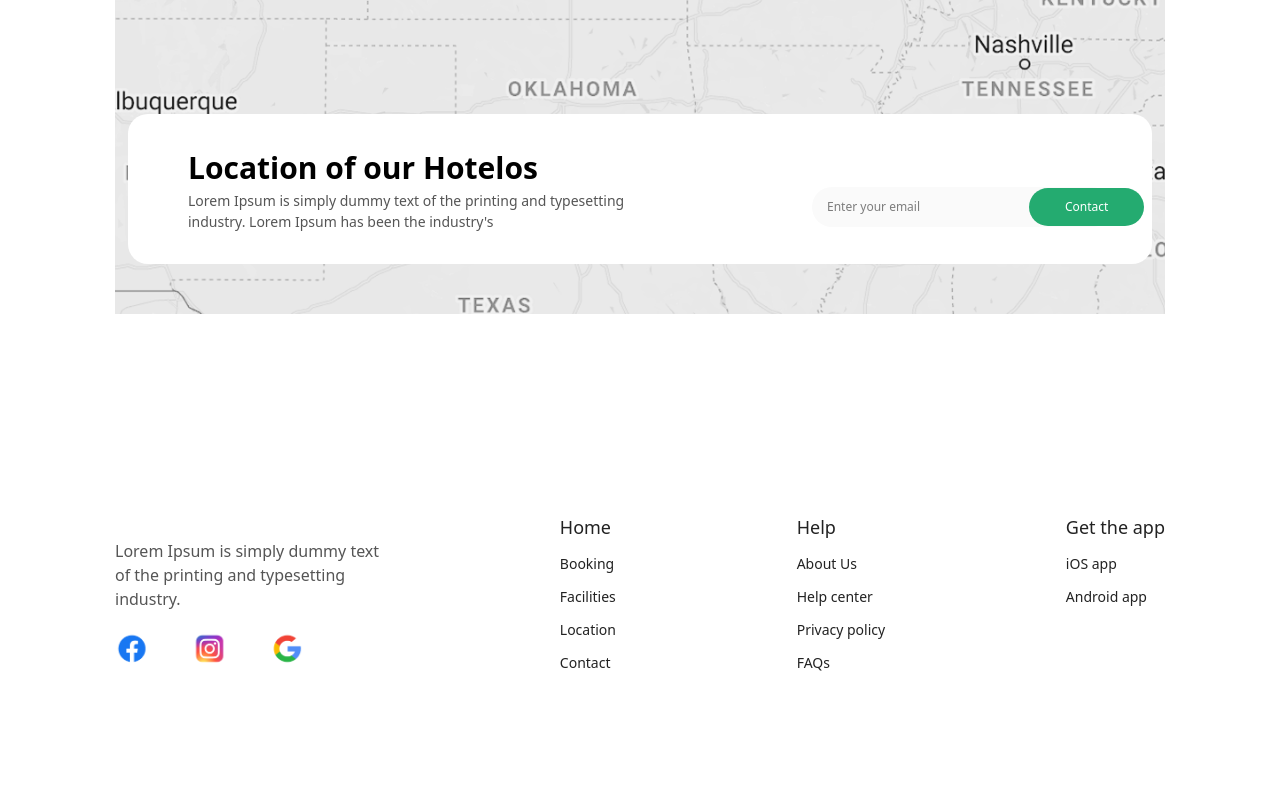
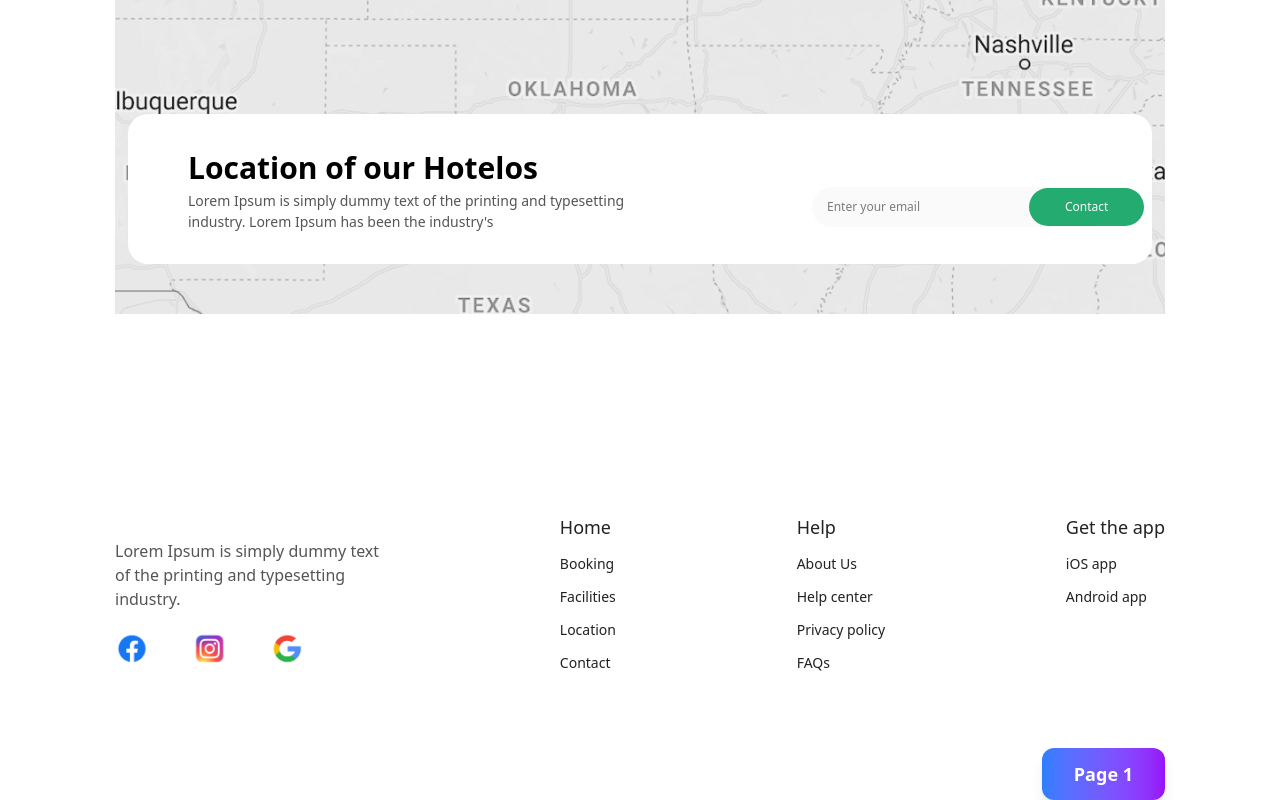
Before and after one commit to mnozilshoev-rgb/w3-homework3, a website: page index.html in a window 1280 px wide. Shown: the part 3172-3972 px from the top of the page. Before the commit the page ends 3920 px from the top, so only its background shows below. Drawn offline with Linux system fonts and the light colour scheme.

Commit message:
added buttton in page 2

```diff
--- a/index.html
+++ b/index.html
@@ -302,7 +302,15 @@
 
 </div>
 
+<div class="max-w-[1050px] m-auto flex items-end justify-end">
 
+    <a href="./src/page2.html" target="_blank">
+        <button class="px-8 py-3 rounded-xl bg-gradient-to-r from-blue-500 to-purple-600 text-white font-semibold text-lg shadow-lg hover:shadow-2xl hover:scale-105 transform transition duration-300 ease-in-out m-auto">
+            Page 1
+        </button>
+    </a>
+
+</div>
 
 
 
```
Also changed, not shown: src/output.css.
